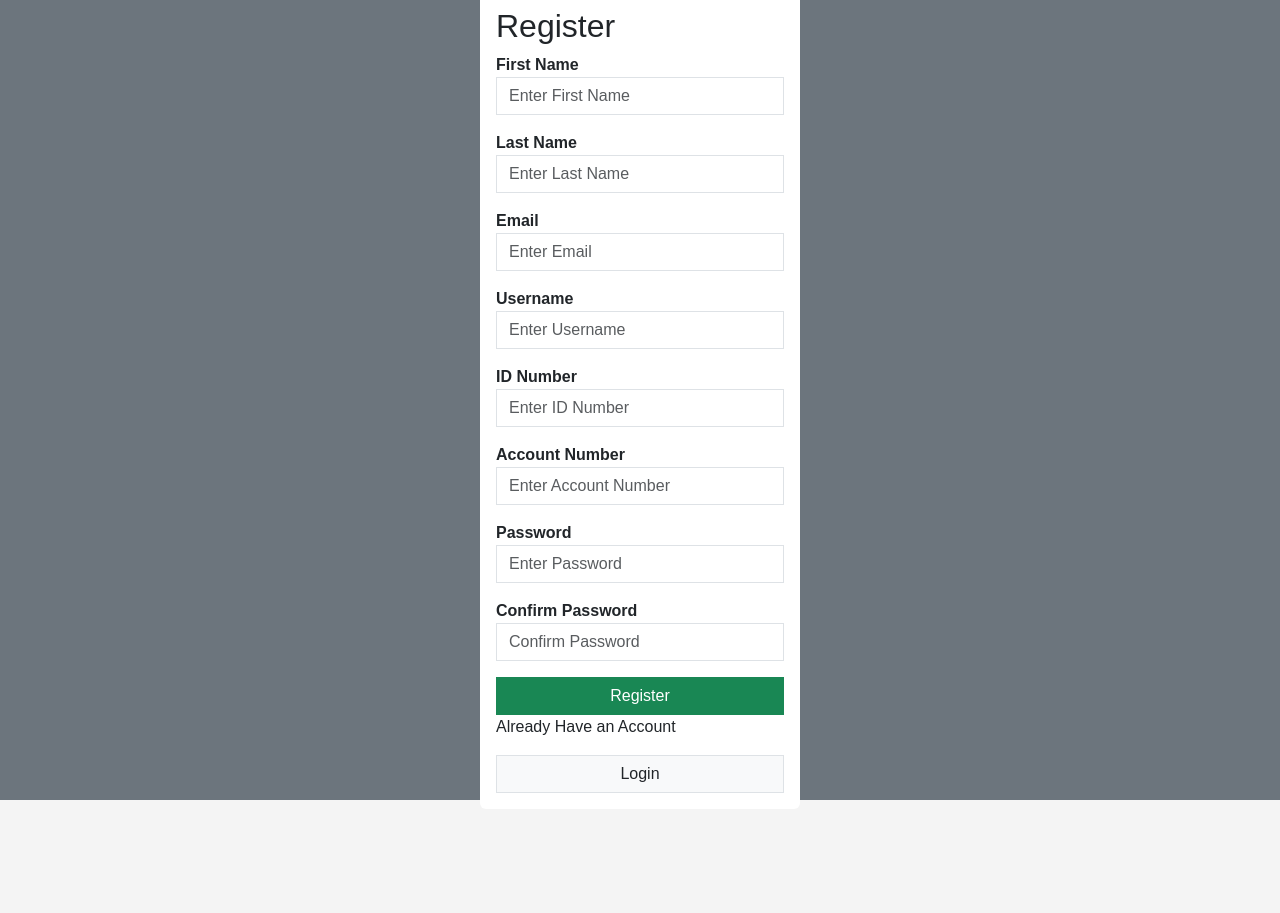
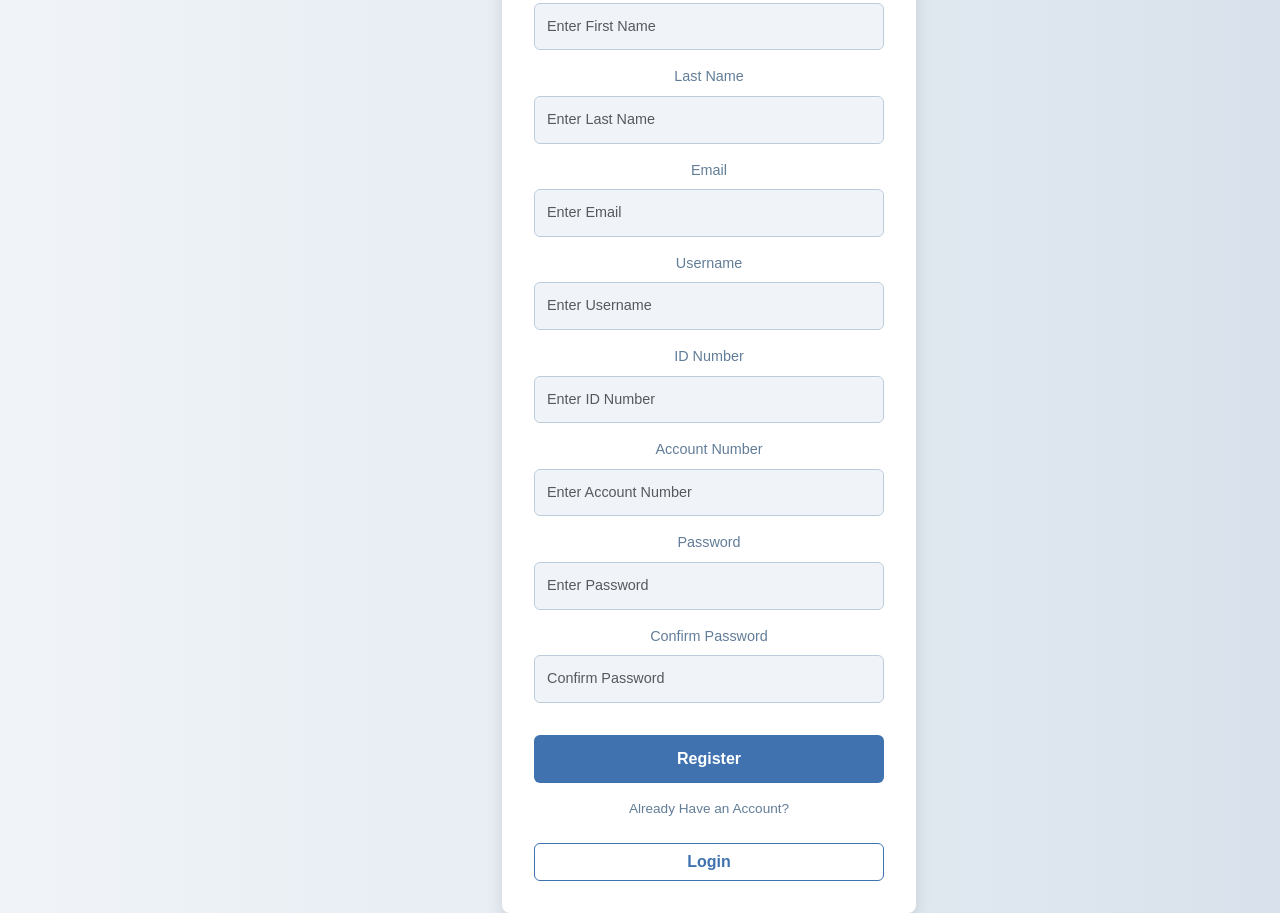
Before and after one commit to ST10051000/PayGlobe, a React (Vite) app in the folder client/: page /register in a window 1280 px wide. Before the commit the page ends 809 px from the top, so only its background shows below. Built offline with nearby package versions, Linux system fonts and the light colour scheme.

Commit message:
all changes ive made

```diff
--- a/client/src/App.css
+++ b/client/src/App.css
@@ -1,105 +1,69 @@
-/* Dashboard styles */
 
-body {
-    font-family: Arial, sans-serif;
-    background-color: #f4f4f4; /* Light grey background */
+/* Overall Background Styling */
+body, html {
     margin: 0;
     padding: 0;
+    font-family: 'Arial', sans-serif;
+    background: linear-gradient(to right, #f0f4f8, #d9e2ec);
+    color: #334e68;
+    height: 100%;
+    display: flex;
+    align-items: center;
+    justify-content: center;
 }
 
-/* Main dashboard container */
-.dashboard {
-    display: flex; /* Flexbox for side nav and content */
-    height: 100vh; /* Full height */
+/* HomePage Container Styling */
+.homepage-container {
+    text-align: center;
+    background-color: #ffffff;
+    padding: 3rem 2rem;
+    border-radius: 10px;
+    box-shadow: 0 8px 16px rgba(0, 0, 0, 0.1);
+    max-width: 400px;
+    width: 120%;
 }
 
-/* Side navigation styles */
-.side-nav {
-    width: 250px; /* Fixed width for side nav */
-    background-color: #2c3e50; /* Darker background for contrast */
-    color: #ecf0f1; /* Light text color */
-    padding: 20px; /* Padding around the content */
+/* Welcome Text */
+.homepage-container h1 {
+    color: #102a43;
+    font-weight: 700;
+    font-size: 2rem;
+    margin-bottom: 1rem;
 }
 
-.side-nav h3 {
-    margin-bottom: 20px; /* Space between heading and list */
+/* Subtitle */
+.homepage-container p {
+    color: #627d98;
+    font-size: 1rem;
+    margin-bottom: 1.5rem;
 }
 
-.side-nav ul {
-    list-style: none; /* Remove default list styles */
-    padding: 0; /* Remove padding */
+/* Button Styling */
+.homepage-container .btn-primary {
+    background-color: #3f72af;
+    border: none;
+    color: #ffffff;
+    font-weight: 600;
+    padding: 0.75rem 1.5rem;
+    border-radius: 5px;
+    margin-right: 0.5rem;
+    transition: background-color 0.3s ease;
 }
 
-.side-nav ul li {
-    margin-bottom: 15px; /* Space between menu items */
+.homepage-container .btn-primary:hover {
+    background-color: #295182;
 }
 
-.side-nav ul li a {
-    color: #ecf0f1; /* Light text color for links */
-    text-decoration: none; /* Remove underline */
+.homepage-container .btn-secondary {
+    background-color: #627d98;
+    border: none;
+    color: #ffffff;
+    font-weight: 600;
+    padding: 0.75rem 1.5rem;
+    border-radius: 5px;
+    transition: background-color 0.3s ease;
 }
 
-.side-nav ul li a:hover {
-    text-decoration: underline; /* Underline on hover */
+.homepage-container .btn-secondary:hover {
+    background-color: #4a667a;
 }
-
-/* Content area styles */
-.content {
-    flex-grow: 1; /* Take up remaining space */
-    padding: 20px; /* Padding around the content */
-    background-color: #ffffff; /* White background for content area */
-    box-shadow: 0 0 10px rgba(0, 0, 0, 0.1); /* Slight shadow for depth */
-}
-
-/* Headings in content */
-.content h1 {
-    color: #34495e; /* Dark blue color for main heading */
-}
-
-.content h2 {
-    color: #34495e; /* Dark blue for subheadings */
-    margin-top: 20px; /* Space above subheadings */
-}
-
-/* Banking details styles */
-.banking-details {
-    background-color: #ecf0f1; /* Light grey for banking details section */
-    padding: 15px; /* Padding inside the banking details */
-    border-radius: 5px; /* Rounded corners */
-    margin-bottom: 20px; /* Space below this section */
-}
-
-/* Transactions table styles */
-.transactions table {
-    width: 100%; /* Full width */
-    border-collapse: collapse; /* Collapse borders */
-}
-
-.transactions th, .transactions td {
-    padding: 12px; /* Padding inside cells */
-    text-align: left; /* Left align text */
-    border-bottom: 1px solid #ddd; /* Bottom border for rows */
-}
-
-.transactions th {
-    background-color: #34495e; /* Dark blue background for header */
-    color: #ffffff; /* White text color for header */
-}
-
-.transactions tr:hover {
-    background-color: #f1f1f1; /* Light grey background on hover */
-}
-
-/* Button styles */
-button {
-    background-color: #2980b9; /* Blue background */
-    color: white; /* White text */
-    border: none; /* Remove default border */
-    border-radius: 5px; /* Rounded corners */
-    padding: 10px 15px; /* Padding inside button */
-    cursor: pointer; /* Pointer cursor on hover */
-}
-
-button:hover {
-    background-color: #3498db; /* Lighter blue on hover */
-}
--- a/client/src/App.jsx
+++ b/client/src/App.jsx
@@ -1,17 +1,18 @@
-import { useState } from 'react';
+import React from 'react';
+import { BrowserRouter as Router, Routes, Route, Link } from 'react-router-dom';
 import 'bootstrap/dist/css/bootstrap.min.css';
+import './App.css'; // Importing App.css for styling
 import Signup from './Signup';
 import Login from './Login';
-import Dashboard from './Dashboard'; // Adjust path if necessary
+import Dashboard from './Dashboard';
 import Payment from './Payment';
-import { BrowserRouter as Router, Routes, Route, Link } from 'react-router-dom';
 
 // HomePage Component
 function HomePage() {
   return (
-    <div className="d-flex flex-column align-items-center justify-content-center vh-100 bg-light">
-      <h1 className="mb-4">Welcome to PayGlobe</h1>
-      <p className="mb-4">Your one-stop platform for secure payments worldwide.</p>
+    <div className="homepage-container">
+      <h1>Welcome to PayGlobe</h1>
+      <p>Your one-stop platform for secure payments worldwide.</p>
       <div>
         <Link to="/register" className="btn btn-primary me-2">Register</Link>
         <Link to="/login" className="btn btn-secondary">Login</Link>
--- /dev/null
+++ b/client/src/Login.css
@@ -0,0 +1,94 @@
+/* Login.css */
+
+/* Overall Background Styling */
+body {
+    background: linear-gradient(to right, #f0f4f8, #d9e2ec);
+    font-family: 'Arial', sans-serif;
+    color: #334e68;
+
+
+    display: flex;
+    align-items: center;
+    justify-content: center;
+}
+
+/* Container Styling */
+.login-container {
+    background-color: #ffffff;
+    box-shadow: 0 8px 16px rgba(0, 0, 0, 0.1);
+    border-radius: 8px;
+    padding: 2rem;
+    width: 190%;
+
+    text-align: center;
+}
+
+/* Heading Styling */
+.login-container h2 {
+    color: #102a43;
+    font-weight: 600;
+    margin-bottom: 1rem;
+}
+
+/* Form Label Styling */
+.login-container label {
+    font-size: 0.9rem;
+    color: #627d98;
+    font-weight: 500;
+    display: block;
+    margin-bottom: 0.5rem;
+}
+
+/* Input Field Styling */
+.login-container .form-control {
+    border-radius: 6px;
+    border: 1px solid #bcccdc;
+    padding: 0.75rem;
+    font-size: 0.9rem;
+    color: #334e68;
+    background-color: #f0f4f8;
+}
+
+.login-container .form-control:focus {
+    border-color: #3f72af;
+    box-shadow: 0 0 0 2px rgba(63, 114, 175, 0.2);
+}
+
+/* Button Styling */
+.login-container .btn-success {
+    background-color: #3f72af;
+    border: none;
+    padding: 0.75rem;
+    font-weight: 600;
+    color: #ffffff;
+    margin-top: 1rem;
+    transition: background-color 0.3s ease;
+}
+
+.login-container .btn-success:hover {
+    background-color: #295182;
+}
+
+.login-container .btn-default {
+    color: #3f72af;
+    border: 1px solid #3f72af;
+    margin-top: 0.5rem;
+    font-weight: 600;
+}
+
+.login-container .btn-default:hover {
+    background-color: #e3eaf2;
+}
+
+/* Error Message Styling */
+.login-container .text-danger {
+    color: #d9534f;
+    font-size: 0.85rem;
+}
+
+/* Don't Have an Account Text */
+.login-container p {
+    margin-top: 1rem;
+    color: #627d98;
+    font-size: 0.85rem;
+}
--- a/client/src/Login.jsx
+++ b/client/src/Login.jsx
@@ -1,6 +1,7 @@
 import { useState } from "react";
 import { Link, useNavigate } from "react-router-dom";
 import axios from 'axios';
+import './Login.css';
 
 function Login() {
     const [identifier, setIdentifier] = useState(""); // Username or account number
@@ -65,8 +66,7 @@ function Login() {
     };
 
     return (
-        <div className="d-flex justify-content-center align-items-center bg-secondary vh-100">
-            <div className="bg-white p-3 rounded w-25">
+        <div className="login-container">
             <h2>Login</h2>
             <form onSubmit={handleSubmit}>
                 <div className="mb-3">
@@ -102,7 +102,6 @@ function Login() {
                 Signup
             </Link>
         </div>
-        </div>
     );
 }
 
--- /dev/null
+++ b/client/src/Signup.css
@@ -0,0 +1,92 @@
+/* Signup.css */
+
+/* Overall Background Styling */
+body {
+    background: linear-gradient(to right, #f0f4f8, #d9e2ec);
+    font-family: 'Arial', sans-serif;
+    color: #334e68;
+    margin: 0;
+    display: flex;
+    align-items: center;
+    justify-content: center;
+}
+
+/* Container Styling */
+.signup-container {
+    background-color: #ffffff;
+    box-shadow: 0 8px 16px rgba(0, 0, 0, 0.1);
+    border-radius: 8px;
+    padding: 2rem;
+   width: 150%;
+    text-align: center;
+}
+
+/* Heading Styling */
+.signup-container h2 {
+    color: #102a43;
+    font-weight: 600;
+    margin-bottom: 1rem;
+}
+
+/* Form Label Styling */
+.signup-container label {
+    font-size: 0.9rem;
+    color: #627d98;
+    font-weight: 500;
+    display: block;
+    margin-bottom: 0.5rem;
+}
+
+/* Input Field Styling */
+.signup-container .form-control {
+    border-radius: 6px;
+    border: 1px solid #bcccdc;
+    padding: 0.75rem;
+    font-size: 0.9rem;
+    color: #334e68;
+    background-color: #f0f4f8;
+}
+
+.signup-container .form-control:focus {
+    border-color: #3f72af;
+    box-shadow: 0 0 0 2px rgba(63, 114, 175, 0.2);
+}
+
+/* Button Styling */
+.signup-container .btn-success {
+    background-color: #3f72af;
+    border: none;
+    padding: 0.75rem;
+    font-weight: 600;
+    color: #ffffff;
+    margin-top: 1rem;
+    transition: background-color 0.3s ease;
+}
+
+.signup-container .btn-success:hover {
+    background-color: #295182;
+}
+
+.signup-container .btn-default {
+    color: #3f72af;
+    border: 1px solid #3f72af;
+    margin-top: 0.5rem;
+    font-weight: 600;
+}
+
+.signup-container .btn-default:hover {
+    background-color: #e3eaf2;
+}
+
+/* Error Message Styling */
+.signup-container .text-danger {
+    color: #d9534f;
+    font-size: 0.85rem;
+}
+
+/* Already Have an Account Text */
+.signup-container p {
+    margin-top: 1rem;
+    color: #627d98;
+    font-size: 0.85rem;
+}
--- a/client/src/Signup.jsx
+++ b/client/src/Signup.jsx
@@ -1,8 +1,7 @@
 import { useState } from "react";
-//import { Link } from "react-router-dom";
 import { Link, useNavigate } from "react-router-dom";
-
 import axios from 'axios';
+import './Signup.css'; // Import the new CSS file
 
 function Signup() {
     const [firstName, setFirstName] = useState("");
@@ -17,8 +16,7 @@ function Signup() {
 
     const navigate = useNavigate();
 
-
-//-----------RegEx Input Whitelisting
+    // Validation Regex Patterns
     const emailRegex = /^[^\s@]+@[^\s@]+\.[^\s@]+$/;
     const usernameRegex = /^[a-zA-Z0-9_]{3,30}$/;
     const idNumberRegex = /^\d{13}$/; // Assuming an ID number is 13 digits
@@ -27,9 +25,6 @@ function Signup() {
     const handleSubmit = async (e) => {
         e.preventDefault();
 
-        console.log({ firstName, lastName, email, username, idNumber, accountNumber, password });
-
-//-------------Adding input validation
         if (!emailRegex.test(email)) {
             setError("Invalid email format");
             return;
@@ -46,12 +41,10 @@ function Signup() {
             setError("Password must be at least 8 characters long, with at least one letter and one number");
             return;
         }
-
         if (password !== confirmPassword) {
             setError("Passwords do not match");
             return;
         }
-//==================END: Adding input validation
 
         try {
             const result = await axios.post('http://localhost:5000/api/signup', {
@@ -70,8 +63,6 @@ function Signup() {
             localStorage.setItem('lastName', lastName);
 
             navigate('/dashboard');
-
-
         } catch (error) {
             console.error(error);
             setError("Error registering user. Please try again.");
@@ -79,114 +70,118 @@ function Signup() {
     };
 
     return (
-        <div className="d-flex justify-content-center align-items-center bg-secondary vh-100">
-            <div className="bg-white p-3 rounded w-25">
+        <div className="signup-container">
             <h2>Register</h2>
             <form onSubmit={handleSubmit}>
+
                 <div className="mb-3">
-                        <label htmlFor="firstName"><strong>First Name</strong></label>
+                    <label htmlFor="firstName">First Name</label>
                     <input
                         type="text"
                         placeholder="Enter First Name"
-                            autoComplete="off"
                         name="firstName"
                         value={firstName}
                         onChange={(e) => setFirstName(e.target.value)}
-                            className="form-control rounded-0"
+                        className="form-control"
                     />
                 </div>
+
                 <div className="mb-3">
-                        <label htmlFor="lastName"><strong>Last Name</strong></label>
+                    <label htmlFor="lastName">Last Name</label>
                     <input
                         type="text"
                         placeholder="Enter Last Name"
-                            autoComplete="off"
                         name="lastName"
                         value={lastName}
                         onChange={(e) => setLastName(e.target.value)}
-                            className="form-control rounded-0"
+                        className="form-control"
                     />
                 </div>
+
                 <div className="mb-3">
-                        <label htmlFor="email"><strong>Email</strong></label>
+                    <label htmlFor="email">Email</label>
                     <input
                         type="email"
                         placeholder="Enter Email"
-                            autoComplete="off"
                         name="email"
                         value={email}
                         onChange={(e) => setEmail(e.target.value)}
-                            className="form-control rounded-0"
+                        className="form-control"
                     />
                 </div>
+
                 <div className="mb-3">
-                        <label htmlFor="username"><strong>Username</strong></label>
+                    <label htmlFor="username">Username</label>
                     <input
                         type="text"
                         placeholder="Enter Username"
-                            autoComplete="off"
                         name="username"
                         value={username}
                         onChange={(e) => setUsername(e.target.value)}
-                            className="form-control rounded-0"
+                        className="form-control"
                     />
                 </div>
+
                 <div className="mb-3">
-                        <label htmlFor="idNumber"><strong>ID Number</strong></label>
+                    <label htmlFor="idNumber">ID Number</label>
                     <input
                         type="text"
                         placeholder="Enter ID Number"
-                            autoComplete="off"
                         name="idNumber"
                         value={idNumber}
                         onChange={(e) => setIdNumber(e.target.value)}
-                            className="form-control rounded-0"
+                        className="form-control"
                     />
                 </div>
+
                 <div className="mb-3">
-                        <label htmlFor="accountNumber"><strong>Account Number</strong></label>
+                    <label htmlFor="accountNumber">Account Number</label>
                     <input
                         type="text"
                         placeholder="Enter Account Number"
-                            autoComplete="off"
                         name="accountNumber"
                         value={accountNumber}
                         onChange={(e) => setAccountNumber(e.target.value)}
-                            className="form-control rounded-0"
+                        className="form-control"
                     />
                 </div>
+
                 <div className="mb-3">
-                        <label htmlFor="password"><strong>Password</strong></label>
+                    <label htmlFor="password">Password</label>
                     <input
                         type="password"
                         placeholder="Enter Password"
                         name="password"
                         value={password}
                         onChange={(e) => setPassword(e.target.value)}
-                            className="form-control rounded-0"
+                        className="form-control"
                     />
                 </div>
+
                 <div className="mb-3">
-                        <label htmlFor="confirmPassword"><strong>Confirm Password</strong></label>
+                    <label htmlFor="confirmPassword">Confirm Password</label>
                     <input
                         type="password"
                         placeholder="Confirm Password"
                         name="confirmPassword"
                         value={confirmPassword}
                         onChange={(e) => setConfirmPassword(e.target.value)}
-                            className="form-control rounded-0"
+                        className="form-control"
                     />
                 </div>
+
                 {error && <p className="text-danger">{error}</p>}
-                    <button type="submit" className="btn btn-success w-100 rounded-0">
+
+                <button type="submit" className="btn btn-success w-100">
                     Register
                 </button>
+
             </form>
-                <p>Already Have an Account</p>
-                <Link to="/login" className="btn btn-default border w-100 bg-light rounded-0 text-decoration-none">
+
+            <p>Already Have an Account?</p>
+            <Link to="/login" className="btn btn-default w-100">
                 Login
             </Link>
-            </div>
         </div>
     );
 }
```
Lines whose indentation alone changed are shown as unchanged.
